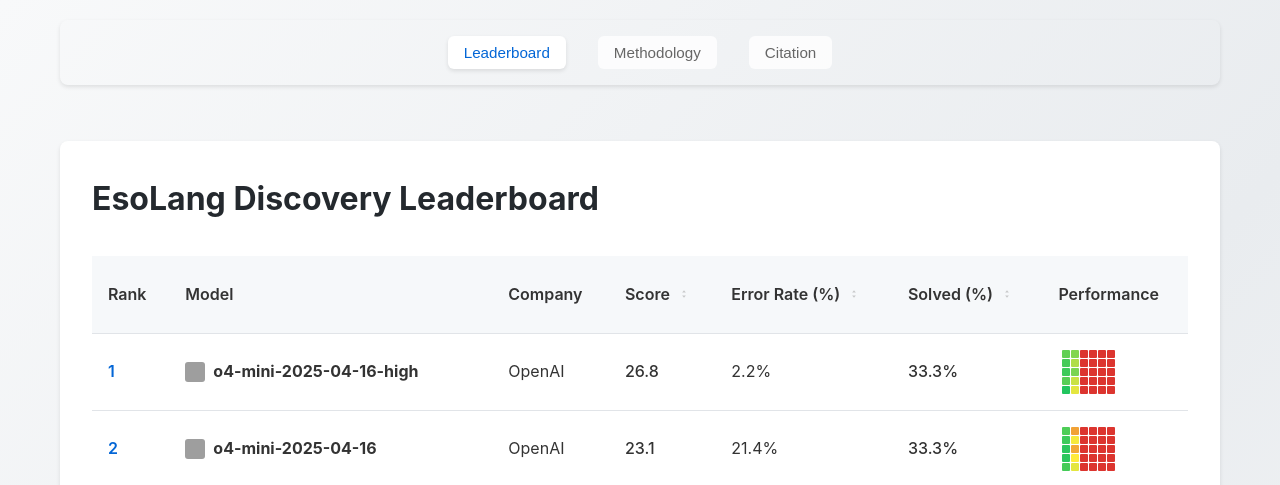
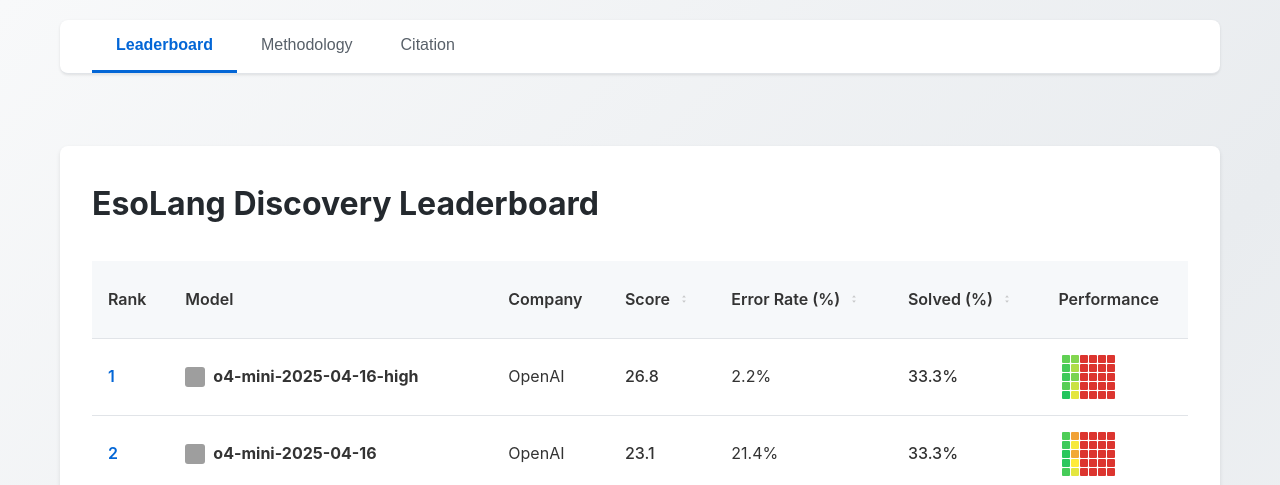
Before and after one commit to CadeHall0/EsoBench, a plain HTML site: page index.html in a window 1280 px wide. Shown: the top 485 px of the page. Drawn offline with Linux system fonts and the light colour scheme; grey boxes are pictures that could not be loaded.

Commit message:
Update index.html
Redesign navigation bar with traditional styling

- Replace floating pill-style tabs with clean traditional nav bar
- Use standard tab design with bottom borders and hover effects
- Improve spacing and alignment for better usability
- Maintain consistent styling with rest of site

```diff
--- a/index.html
+++ b/index.html
@@ -53,37 +53,47 @@
         }
 
         .top-nav {
-            background: transparent;
-            padding: 1rem 0;
-            margin-bottom: 1rem;
+            background: white;
+            border-bottom: 1px solid #e1e4e8;
+            padding: 0;
+            margin-bottom: 2rem;
+            box-shadow: 0 1px 3px rgba(0,0,0,0.1);
         }
 
         .top-nav .nav-tabs {
-            justify-content: center;
+            justify-content: flex-start;
             border-bottom: none;
-            gap: 2rem;
+            gap: 0;
+            margin: 0;
+            padding: 0 2rem;
         }
 
         .top-nav .nav-tab {
-            border-bottom: none;
-            font-size: 0.95rem;
-            color: #666;
-            background: rgba(255, 255, 255, 0.8);
-            border-radius: 6px;
-            padding: 0.5rem 1rem;
+            border-bottom: 3px solid transparent;
+            font-size: 1rem;
+            color: #586069;
+            background: transparent;
+            border-radius: 0;
+            padding: 1rem 1.5rem;
             transition: all 0.2s;
+            font-weight: 500;
+            border-top: none;
+            border-left: none;
+            border-right: none;
         }
 
         .top-nav .nav-tab:hover {
-            background: rgba(255, 255, 255, 0.95);
-            color: #333;
+            background: #f6f8fa;
+            color: #24292e;
+            border-bottom-color: #d1d9e0;
         }
 
         .top-nav .nav-tab.active {
-            background: white;
+            background: transparent;
             color: #0366d6;
-            font-weight: 500;
-            box-shadow: 0 2px 4px rgba(0,0,0,0.1);
+            font-weight: 600;
+            border-bottom-color: #0366d6;
+            box-shadow: none;
         }
 
         .nav-tabs {
```
